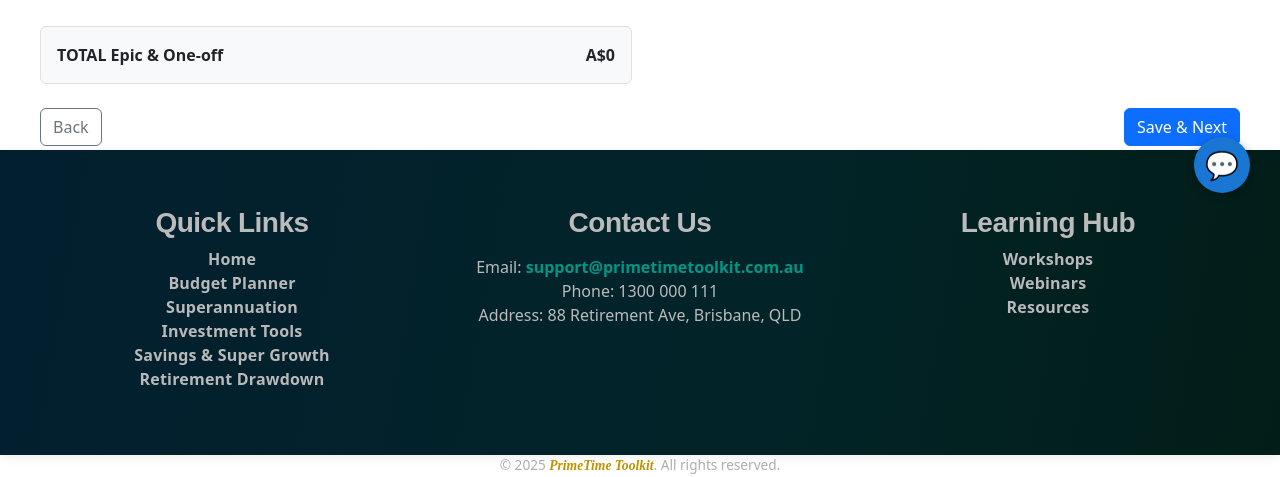
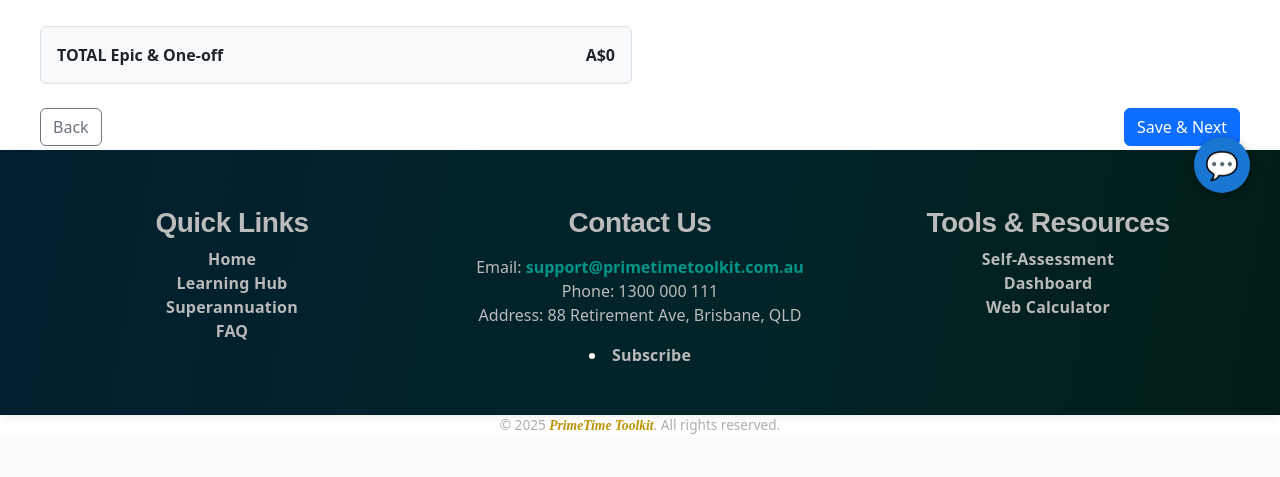
Before and after one commit to katharinalisa/T362, a Flask app: template primetime_toolkit/templates/calculators/epic.html in a window 1280 px wide. Shown: the part 577-1054 px from the top of the page. After the commit the page ends 1011 px from the top, so only its background shows below. Run offline with Flask 3, Linux system fonts and the light colour scheme; the template is opened without the code that fills it, so the values that code supplies are empty; parts of the project's set-up code (start-up, migrations or seed data) failed here and were passed over.

Commit message:
Update layout.html

```diff
--- a/primetime_toolkit/templates/layout.html
+++ b/primetime_toolkit/templates/layout.html
@@ -281,11 +281,9 @@
             <h3 style="color:#bbbbbb;">Quick Links</h3>
             <ul class="list-unstyled">
               <li><a href="{{ url_for('views.home') }}" class="footer-list-item text-decoration-none">Home</a></li>
-              <li><a href="#" class="footer-list-item text-decoration-none">Budget Planner</a></li>
-              <li><a href="#" class="footer-list-item text-decoration-none">Superannuation</a></li>
-              <li><a href="#" class="footer-list-item text-decoration-none">Investment Tools</a></li>
-              <li><a href="#" class="footer-list-item text-decoration-none">Savings & Super Growth</a></li>
-              <li><a href="#" class="footer-list-item text-decoration-none">Retirement Drawdown</a></li>
+              <li><a href="{{ url_for('views.learninghub') }}" class="footer-list-item text-decoration-none">Learning Hub</a></li>
+              <li><a href="{{ url_for('views.superannuation') }}" class="footer-list-item text-decoration-none">Superannuation</a></li>
+              <li><a href="{{ url_for('views.learninghub') }}#faq" class="footer-list-item text-decoration-none">FAQ</a></li>
             </ul>
           </div>
           <div class="col-md-4 mb-3">
@@ -295,13 +293,14 @@
               Phone: 1300 000 111<br>
               Address: 88 Retirement Ave, Brisbane, QLD
             </p>
+            <li><a href="https://www.primetimers.net/" target="_blank" rel="noopener noreferrer" class="footer-list-item text-decoration-none">Subscribe</a></li>
           </div>
           <div class="col-md-4 mb-3">
-            <h3 style="color:#bbbbbb;">Learning Hub</h3>
+            <h3 style="color:#bbbbbb;">Tools & Resources</h3>
             <ul class="list-unstyled">
-              <li><a href="#" class="footer-list-item text-decoration-none">Workshops</a></li>
-              <li><a href="#" class="footer-list-item text-decoration-none">Webinars</a></li>
-              <li><a href="#" class="footer-list-item text-decoration-none">Resources</a></li>
+              <li><a href="{{ url_for('views.assessment_intro') }}" class="footer-list-item text-decoration-none">Self-Assessment</a></li>
+              <li><a href="{{ url_for('views.dashboard') }}" class="footer-list-item text-decoration-none">Dashboard</a></li>
+              <li><a href="{{ url_for('views.tracker') }}" class="footer-list-item text-decoration-none">Web Calculator</a></li>
             </ul>
           </div>
         </div>
@@ -340,6 +339,18 @@
       </div>
     </div>
   </div>
+  <script>
+  document.addEventListener("DOMContentLoaded", function () {
+    if (window.location.hash) {
+      const target = document.querySelector(window.location.hash);
+      if (target) {
+        setTimeout(() => {
+          target.scrollIntoView({ behavior: "smooth", block: "start" });
+        }, 600);
+      }
+    }
+  });
+  </script>
 </body>
 
   <script src="https://code.jquery.com/jquery-3.6.0.min.js"></script>
```
